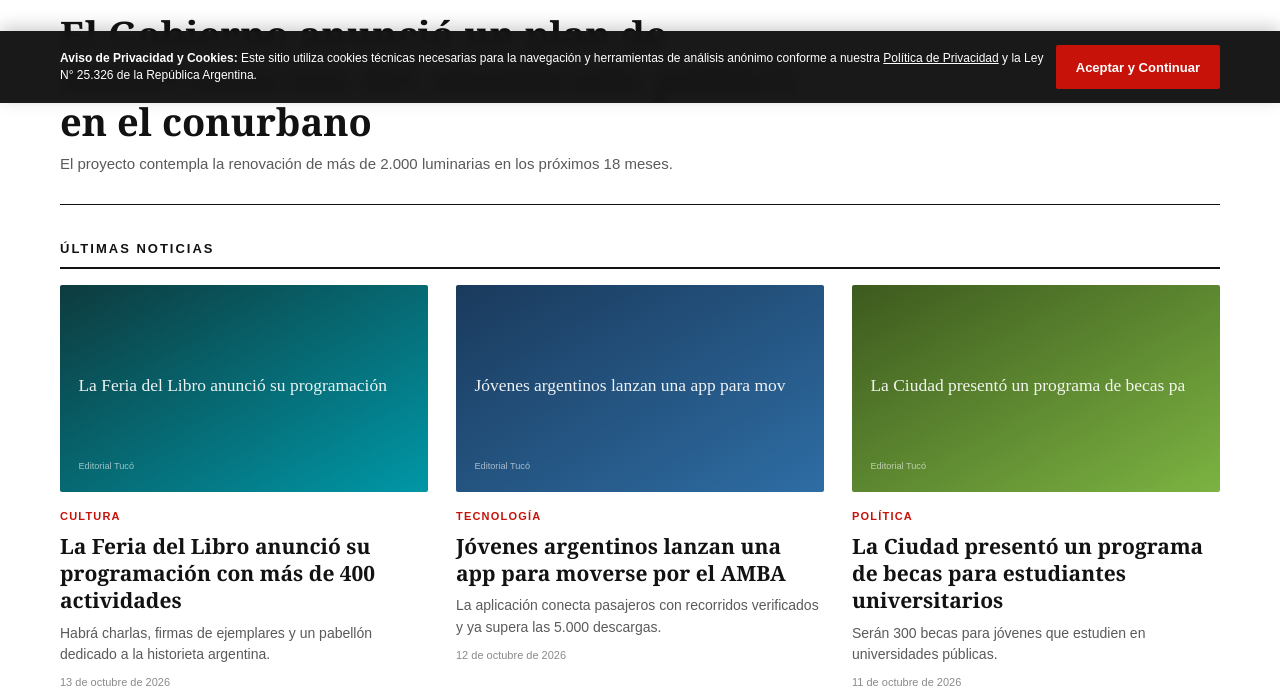
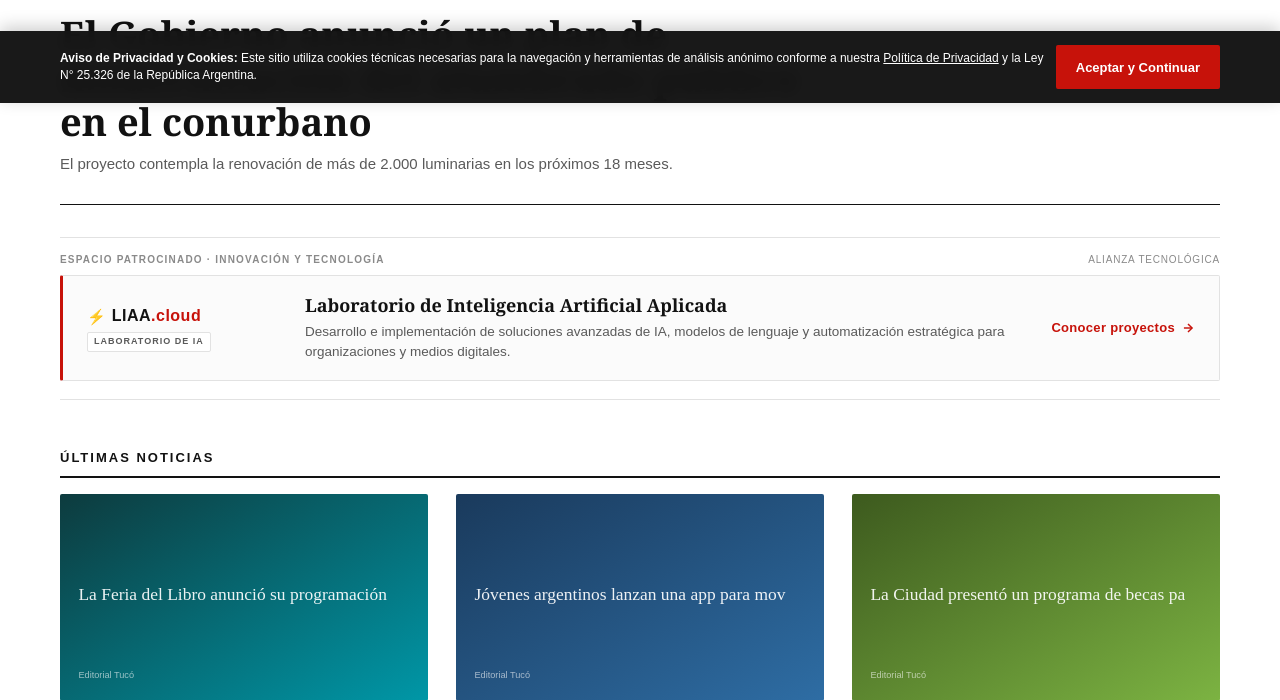
Before and after one commit to jorgejime/editorialtuco, a PHP site: page / in a window 1280 px wide. Shown: the part 697-1397 px from the top of the page. Run offline with PHP 8.4, Linux system fonts and the light colour scheme.

Commit message:
feat(ads): implementar modulo publicitario inter-secciones para LIAA como partner tecnologico

```diff
--- a/assets/style.css
+++ b/assets/style.css
@@ -506,6 +506,152 @@ main.wrap {
 }
 
 /* ==========================================================================
+   Espacio Patrocinado / Partner Tecnológico (Mobile-First)
+   ========================================================================== */
+.ad-sponsor-wrap {
+  margin: 24px 0 16px;
+  border-top: 1px solid var(--linea);
+  border-bottom: 1px solid var(--linea);
+  padding: 12px 0 16px;
+}
+
+.ad-sponsor-meta {
+  display: flex;
+  justify-content: space-between;
+  align-items: center;
+  margin-bottom: 8px;
+}
+
+.ad-sponsor-tag {
+  font-family: Arial, Helvetica, sans-serif;
+  font-size: 10px;
+  font-weight: 700;
+  text-transform: uppercase;
+  letter-spacing: 1.2px;
+  color: var(--gris-claro);
+}
+
+.ad-sponsor-disclaimer {
+  font-family: Arial, Helvetica, sans-serif;
+  font-size: 10px;
+  text-transform: uppercase;
+  letter-spacing: 0.8px;
+  color: var(--gris-claro);
+}
+
+.ad-sponsor-card {
+  display: flex;
+  flex-direction: column;
+  gap: 12px;
+  background: var(--superficie);
+  border: 1px solid var(--linea);
+  border-left: 3px solid var(--rojo);
+  padding: 14px 16px;
+  border-radius: 2px;
+  text-decoration: none;
+  color: inherit;
+  transition: background-color .15s ease, border-color .15s ease, transform .15s ease;
+}
+
+.ad-sponsor-card:hover {
+  background: var(--fondo);
+  border-color: var(--tinta-suave);
+  border-left-color: var(--rojo);
+  transform: translateY(-1px);
+}
+
+.ad-sponsor-brand {
+  display: flex;
+  align-items: center;
+  justify-content: space-between;
+  gap: 10px;
+}
+
+.ad-sponsor-logo {
+  display: inline-flex;
+  align-items: center;
+  gap: 6px;
+}
+
+.ad-sponsor-symbol {
+  font-size: 15px;
+  line-height: 1;
+}
+
+.ad-sponsor-name {
+  font-family: Arial, Helvetica, sans-serif;
+  font-size: 16px;
+  font-weight: 800;
+  letter-spacing: 0.5px;
+  color: var(--tinta);
+}
+
+.ad-sponsor-tld {
+  color: var(--rojo);
+  font-weight: 700;
+}
+
+.ad-sponsor-badge {
+  font-family: Arial, Helvetica, sans-serif;
+  font-size: 9px;
+  font-weight: 700;
+  text-transform: uppercase;
+  letter-spacing: 1px;
+  color: var(--gris);
+  background: var(--fondo);
+  border: 1px solid var(--linea);
+  padding: 2px 6px;
+  border-radius: 2px;
+  white-space: nowrap;
+}
+
+.ad-sponsor-info {
+  flex: 1;
+}
+
+.ad-sponsor-title {
+  font-family: Georgia, "Times New Roman", Times, serif;
+  font-size: 16px;
+  font-weight: 700;
+  color: var(--tinta);
+  margin: 0 0 4px;
+  line-height: 1.3;
+}
+
+.ad-sponsor-desc {
+  font-family: Arial, Helvetica, sans-serif;
+  font-size: 13px;
+  color: var(--gris);
+  margin: 0;
+  line-height: 1.5;
+}
+
+.ad-sponsor-action {
+  display: flex;
+  align-items: center;
+}
+
+.ad-sponsor-cta {
+  display: inline-flex;
+  align-items: center;
+  gap: 6px;
+  font-family: Arial, Helvetica, sans-serif;
+  font-size: 12px;
+  font-weight: 700;
+  color: var(--rojo);
+  letter-spacing: 0.3px;
+  white-space: nowrap;
+}
+
+.ad-sponsor-cta svg {
+  transition: transform .15s ease;
+}
+
+.ad-sponsor-card:hover .ad-sponsor-cta svg {
+  transform: translateX(3px);
+}
+
+/* ==========================================================================
    Secciones y Cuadrículas de Noticias · Mobile-First
    ========================================================================== */
 .section-block {
@@ -1851,6 +1997,38 @@ body.admin {
     font-size: 18px;
   }
 
+  /* Espacio Patrocinado en Escritorio */
+  .ad-sponsor-wrap {
+    margin: 32px 0 22px;
+    padding: 14px 0 18px;
+  }
+
+  .ad-sponsor-card {
+    display: grid;
+    grid-template-columns: 190px 1fr auto;
+    gap: 28px;
+    align-items: center;
+    padding: 18px 24px;
+  }
+
+  .ad-sponsor-brand {
+    flex-direction: column;
+    align-items: flex-start;
+    gap: 4px;
+  }
+
+  .ad-sponsor-title {
+    font-size: 18px;
+  }
+
+  .ad-sponsor-desc {
+    font-size: 13.5px;
+  }
+
+  .ad-sponsor-cta {
+    font-size: 13px;
+  }
+
   .section-block {
     padding: 26px 0;
   }
--- a/index.php
+++ b/index.php
@@ -59,6 +59,30 @@ include __DIR__ . '/inc/header.php';
 </section>
 <?php endif; ?>
 
+<!-- Espacio Patrocinado / Partner Tecnológico (LIAA.cloud) -->
+<section class="ad-sponsor-wrap" aria-label="Espacio Patrocinado">
+  <div class="ad-sponsor-meta">
+    <span class="ad-sponsor-tag">Espacio Patrocinado · Innovación y Tecnología</span>
+    <span class="ad-sponsor-disclaimer">Alianza Tecnológica</span>
+  </div>
+  <a href="https://liaa.cloud" target="_blank" rel="sponsored noopener" class="ad-sponsor-card" title="Conocer LIAA · Laboratorio de Inteligencia Artificial Aplicada">
+    <div class="ad-sponsor-brand">
+      <div class="ad-sponsor-logo">
+        <span class="ad-sponsor-symbol">⚡</span>
+        <span class="ad-sponsor-name">LIAA<span class="ad-sponsor-tld">.cloud</span></span>
+      </div>
+      <span class="ad-sponsor-badge">Laboratorio de IA</span>
+    </div>
+    <div class="ad-sponsor-info">
+      <h3 class="ad-sponsor-title">Laboratorio de Inteligencia Artificial Aplicada</h3>
+      <p class="ad-sponsor-desc">Desarrollo e implementación de soluciones avanzadas de IA, modelos de lenguaje y automatización estratégica para organizaciones y medios digitales.</p>
+    </div>
+    <div class="ad-sponsor-action">
+      <span class="ad-sponsor-cta">Conocer proyectos <svg width="14" height="14" viewBox="0 0 24 24" fill="none" stroke="currentColor" stroke-width="2.5"><path d="M5 12h14"/><path d="m12 5 7 7-7 7"/></svg></span>
+    </div>
+  </a>
+</section>
+
 <section class="section-block">
   <h2 class="section-title">Últimas noticias</h2>
   <div class="grid">
```
